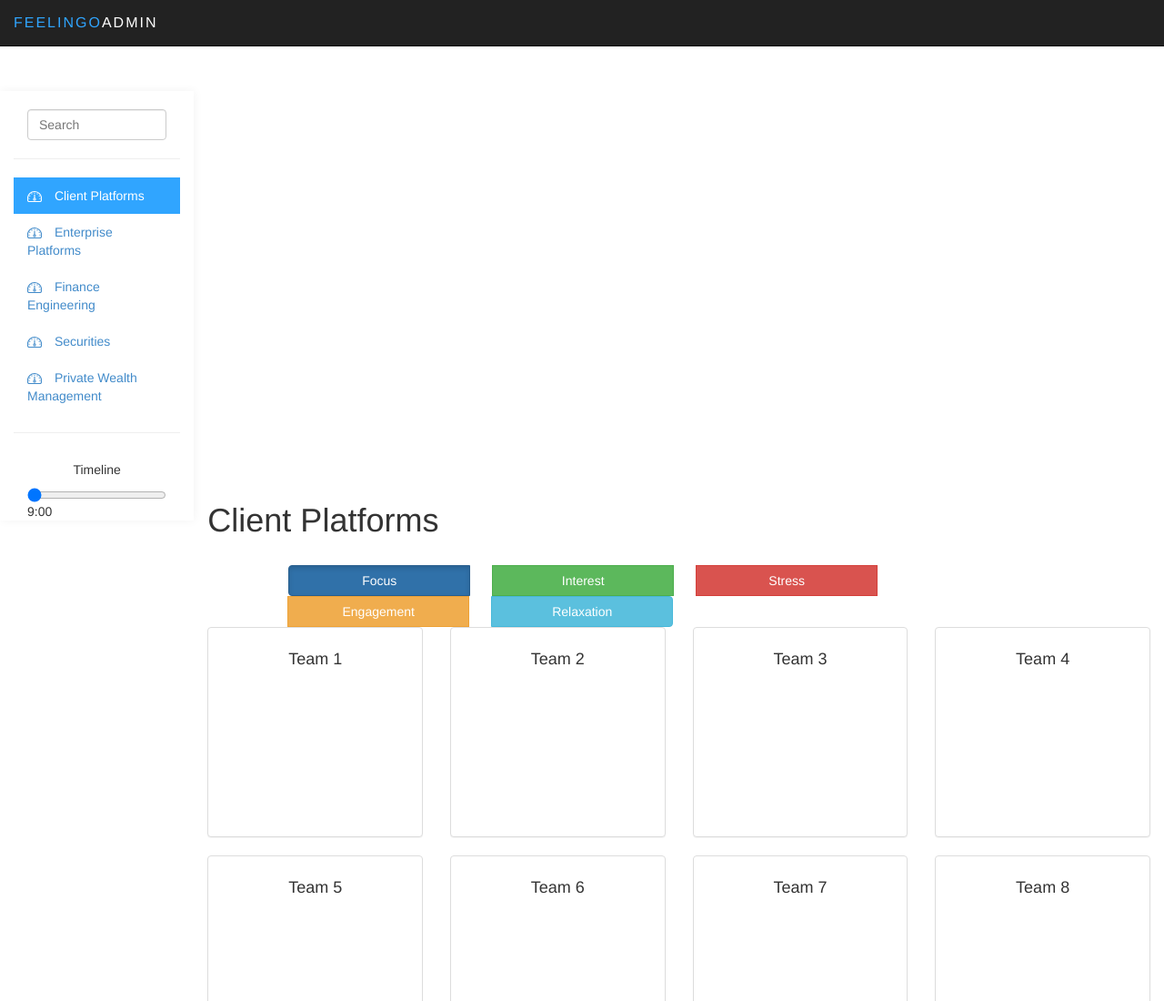
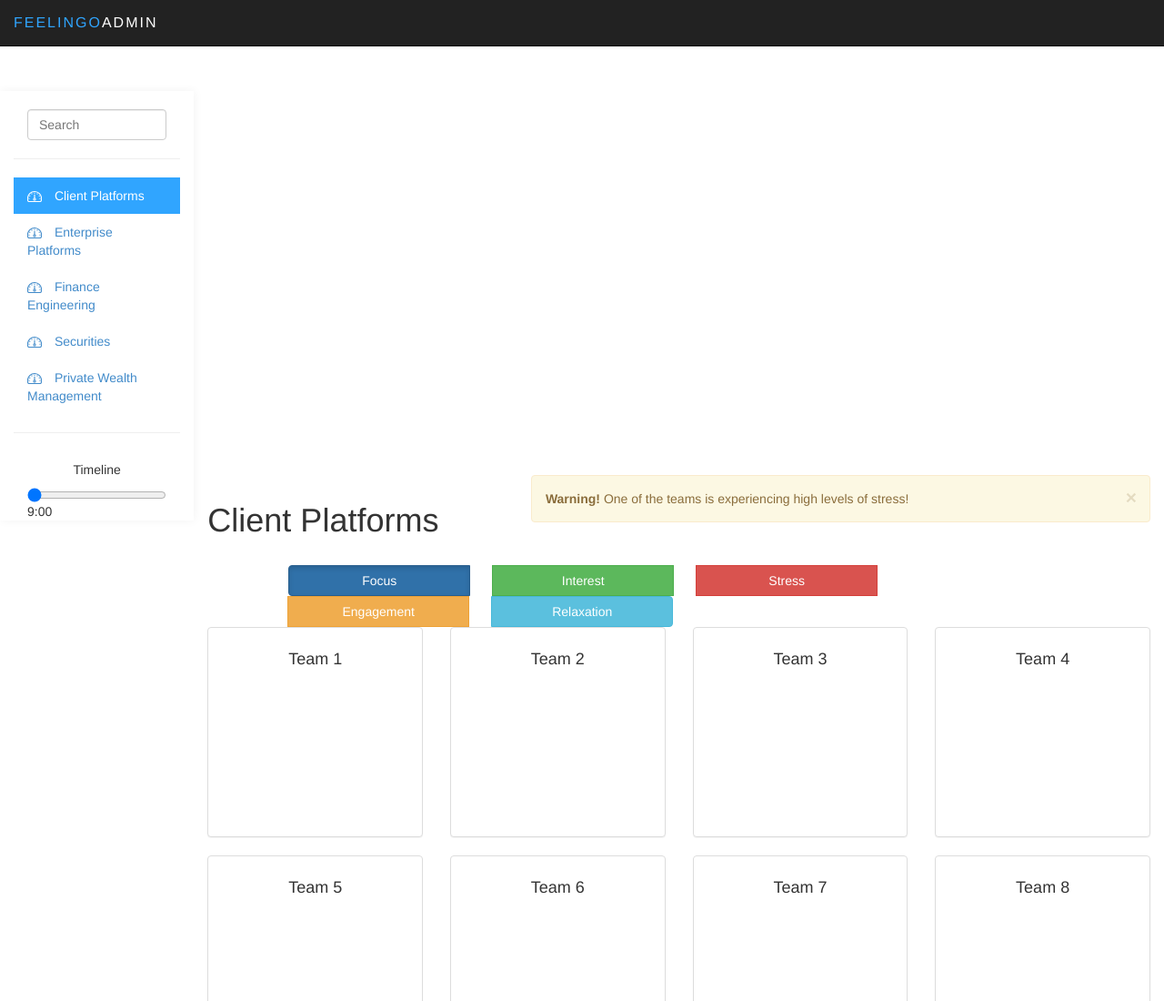
Before and after one commit to bbstk/GUTSHack2016, a website with bundled scripts: page frontend/index.html in a window 1280 px wide. Shown: the top 1100 px of the page at 91% size. Built offline with nearby package versions, Linux system fonts and the light colour scheme; files whose address does not match are found by name.

Commit message:
Added warning notification

```diff
--- a/frontend/index.html
+++ b/frontend/index.html
@@ -33,11 +33,13 @@
 					<span class="icon-bar"></span>
 				</button>
 				<a class="navbar-brand" href="#"><span>Feelingo</span>Admin</a>
-
 			</div>
 
 		</div><!-- /.container-fluid -->
+
 	</nav>
+
+
 
 	<div id="sidebar-collapse" class="col-sm-3 col-lg-2 sidebar">
 		<form role="search">
@@ -73,8 +75,14 @@
 <div id="rowContainer" class="col-sm-9 col-sm-offset-3 col-lg-10 col-lg-offset-2 main">
 
 	<div class="row">
-		<div class="col-lg-12">
+		<div class="col-lg-4">
 			<h1 class="page-header">Client Platforms</h1>
+		</div>
+		<div class="col-lg-8">
+			<div class="alert alert-warning alert-dismissible" role="alert">
+				<button type="button" class="close" data-dismiss="alert" aria-label="Close"><span aria-hidden="true">&times;</span></button>
+				<strong>Warning!</strong> One of the teams is experiencing high levels of stress!
+			</div>
 		</div>
 	</div><!--/.row-->
 
```
